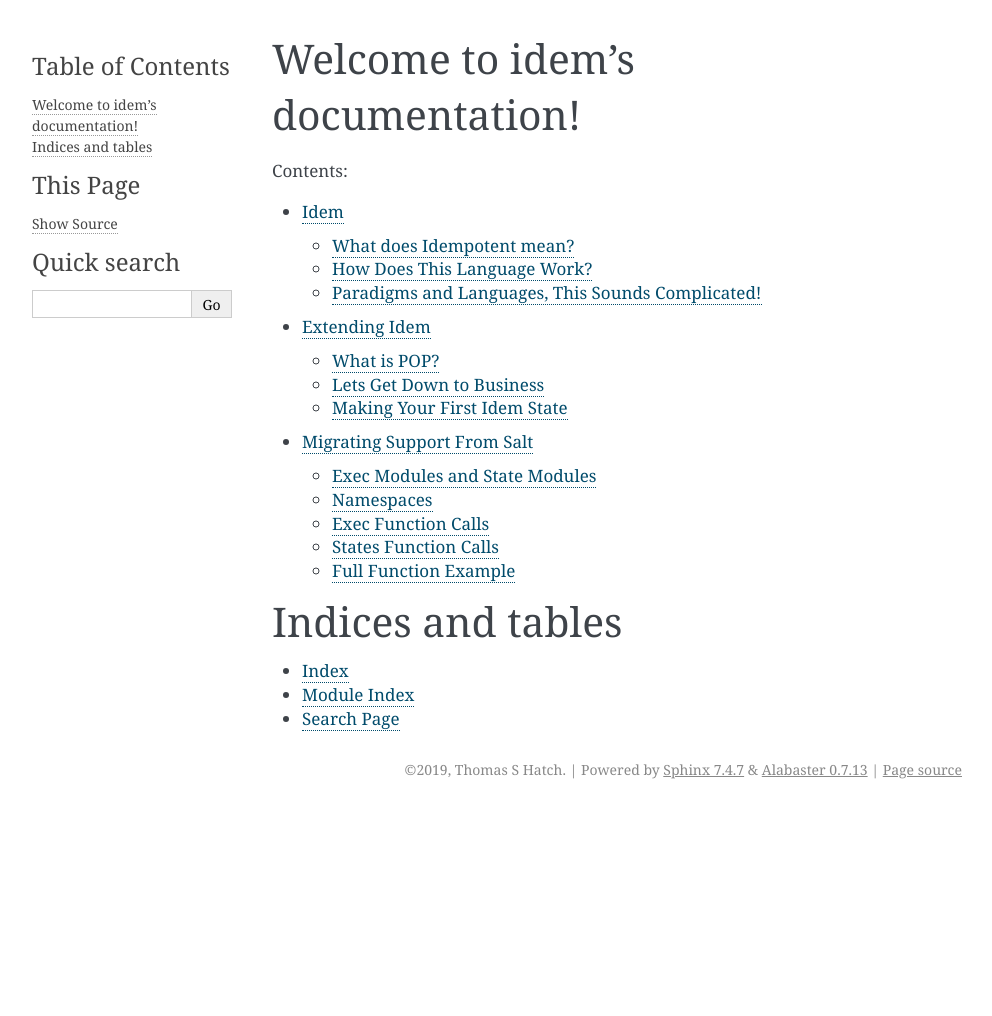
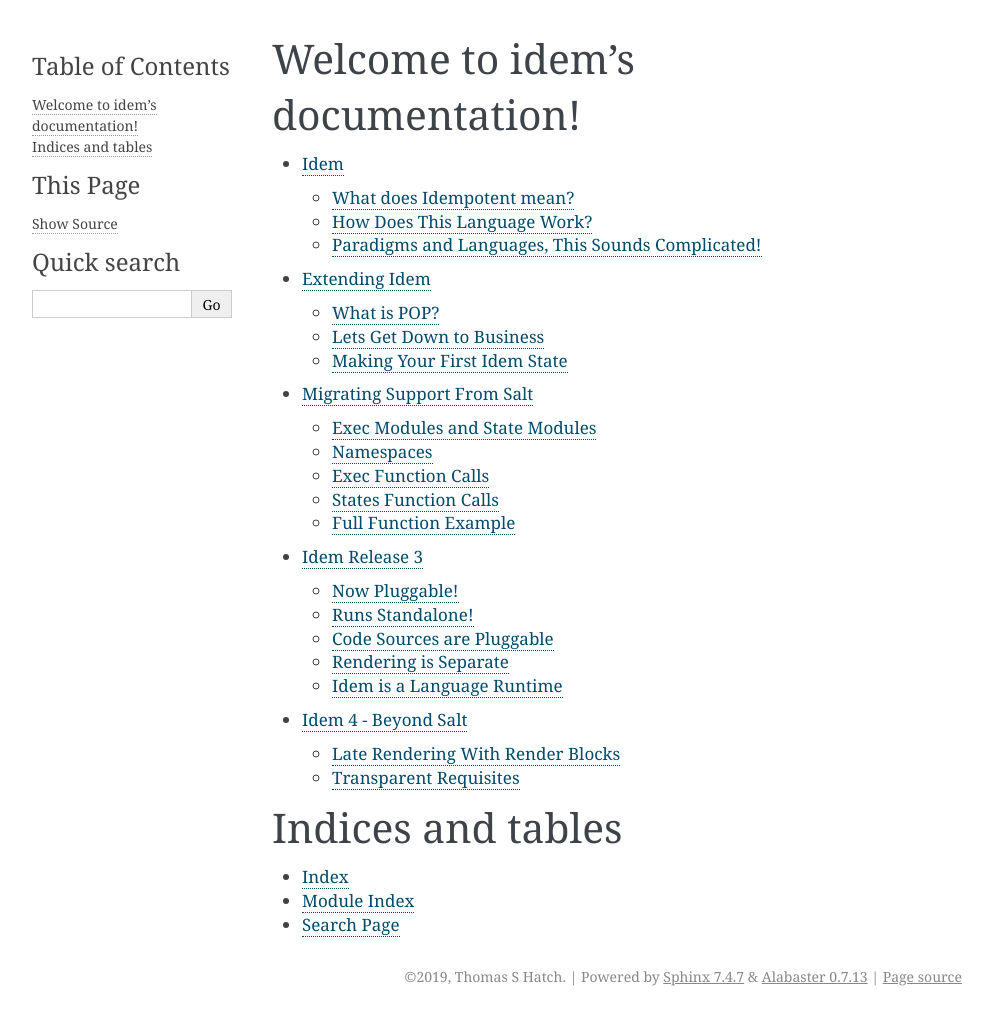
Before and after one commit to vmware-archive/idem, a Sphinx documentation site: the page built from docs/index.rst, in a window 1280 px wide. Shown: the whole page, without its empty margins (148-1140 px from the left). Built offline with Sphinx 7.4.7, drawn with Linux system fonts in a browser that asks for light colours; before the commit the page ends 900 px from its top, so only the background shows below that; part of the change alters nothing that is shown.

Commit message:
Add release docs

```diff
--- a/docs/conf.py
+++ b/docs/conf.py
@@ -24,9 +24,9 @@ copyright = '2019, Thomas S Hatch'
 author = 'Thomas S Hatch'
 
 # The short X.Y version
-version = '3'
+version = '4'
 # The full version, including alpha/beta/rc tags
-release = '3'
+release = '4'
 
 
 # -- General configuration ---------------------------------------------------
--- a/docs/index.rst
+++ b/docs/index.rst
@@ -8,11 +8,12 @@ Welcome to idem's documentation!
 
 .. toctree::
    :maxdepth: 2
-   :caption: Contents:
+   :glob:
 
    topics/intro
    topics/extending
    topics/migrate_salt
+   releases/*
 
 
 Indices and tables
--- /dev/null
+++ b/docs/releases/3.rst
@@ -0,0 +1,80 @@
+==============
+Idem Release 3
+==============
+
+This is the initial public release of Idem, the release number 3 was chosen
+because the Salt State system should be considered version 1, with an internal
+version 2.
+
+This release introduces Idem to the world, it takes the Salt State system and
+migrates it to POP. In doing so the Salt State system has been simplified,
+extended, and revamped to become a standalone language and interface while
+following the ideals of POP to make it pluggable into other application
+stacks.
+
+Now Pluggable!
+==============
+
+The Salt State system exists as a single large .py file inside of Salt, the
+compiler and runtime are all inside a couple of classes and the system is tightly
+coupled with the Salt minion and execution runtime and environment. This also
+made the Salt state system very static and difficult to extend. For instance,
+an old saying on the Salt developer team was "How do we create new requisites
+for Salt? Ask Tom to make it".
+
+My goal in Idem was to make it in such a way that it could be completely decoupled
+from Salt, modernize the foundation, add asyncio, and make the system easier
+to extend. Now the render, compile, and runtime have been separated out, the
+runtime has been completely rewritten and things like requisites can be added
+as plugins and runtime rules. Idem can also execute multiple runs concurrently
+within the same process, and can execute states in parallel or serially.
+
+Idem can execute states in an imperative way or in a declarative way using
+requisites. This gives developers the best of both worlds. The ability to
+optimize execution for time or for ease of development and debugging.
+
+Runs Standalone!
+================
+
+The Idem command can be executed against a code tree directly just like a
+programming language. Instead of setting up minions, masters etc, just
+make a code tree with sls files and run Idem with the sls fils(s) you
+want to execute.
+
+Code Sources are Pluggable
+==========================
+
+Instead of tying the runtime statically to grabbing sources via Salt, the
+sources are now pluggable. This release only has a local filesystem plugin
+but it will be easy to add code sources that are over network connections.
+This should make Idem execution function without needing to have any
+form of code deployment, but that Idem will be able to execute directly
+from any network source, like http, S3, or git.
+
+Rendering is Separate
+=====================
+
+The render system in Salt turned out to be a generally useful system with
+virtually every attempt to read in files with structured data wanting to be
+processed though the render system. So for Idem the render system has been
+separated into a standalone project called `rend`. This project is written
+in POP and can be app-merged into any other POP project (like idem!). This
+makes the powerful render system from Salt available to other projects. In
+fact it is already being used bu other projects like `heist`.
+
+Idem is a Language Runtime
+==========================
+
+One of the main issues with configuration management tools is that we end
+up needing to re-write the backend components to work in additional languages
+and interfaces. The goal of Idem is to make this limitation go away! Instead
+of making yet another language, Idem ingests structured data. This means that
+any language can be written on top of Idem as an extension to `rend`. So Idem
+can be seen not as a yaml based language for idempotent management. But instead
+as assembly code that languages can be built on top of.
+
+I feel that the language war in configuration management is one of the primary
+limiting factors for the industry, and why we end up producing new languages
+to solve specific problems. My hope here is that support for all the managed
+interfaces can be built into Idem and then made available to any app that wants
+to use them.
--- /dev/null
+++ b/docs/releases/4.rst
@@ -0,0 +1,27 @@
+====================
+Idem 4 - Beyond Salt
+====================
+
+Idem 4 is a monumental release! This marks the first release where major
+support for an interface has been made available to app-merge into Idem.
+This release also marks the first major feature additions to Idem beyond
+the capabilities found in the Salt state system.
+
+Late Rendering With Render Blocks
+=================================
+
+This release adds the ability to to execute late rendering using a new
+feature in `rend` called render blocks. This allows for blocks of code
+to be rendered during the runtime and added to the overall execution of
+the state. This makes it easy to break apart the execution to be able to
+take arbitrary data during the run and apply it to the execution.
+
+Transparent Requisites
+======================
+
+Transparent requisites is a powerhouse feature! This new capability allows
+for state plugins to define requisites that will be automatically added into
+the mix. This makes it possible for the author of a state plugin to define that
+if a certain state is ever used, Idem will search the runtime to determine if
+any of the states defined as transparent requisites have been used and apply
+them with the desired requite.
```
